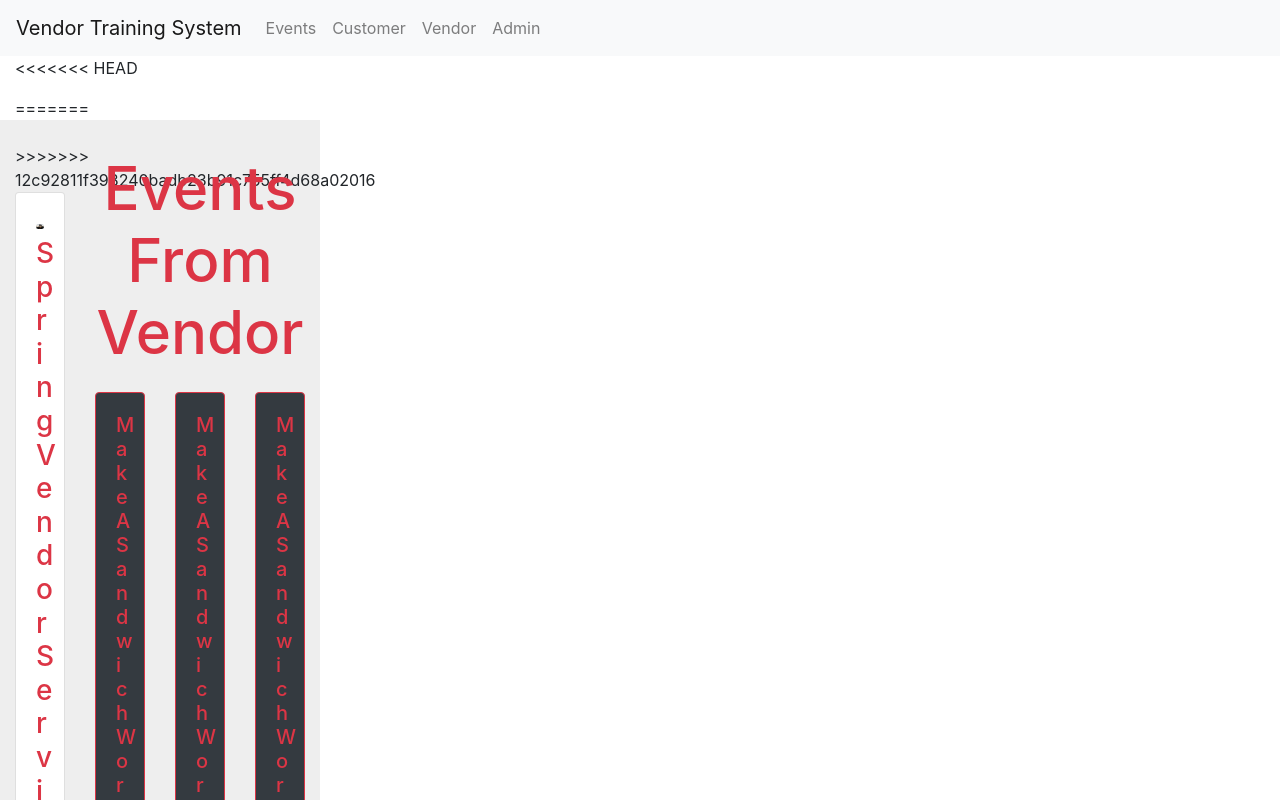
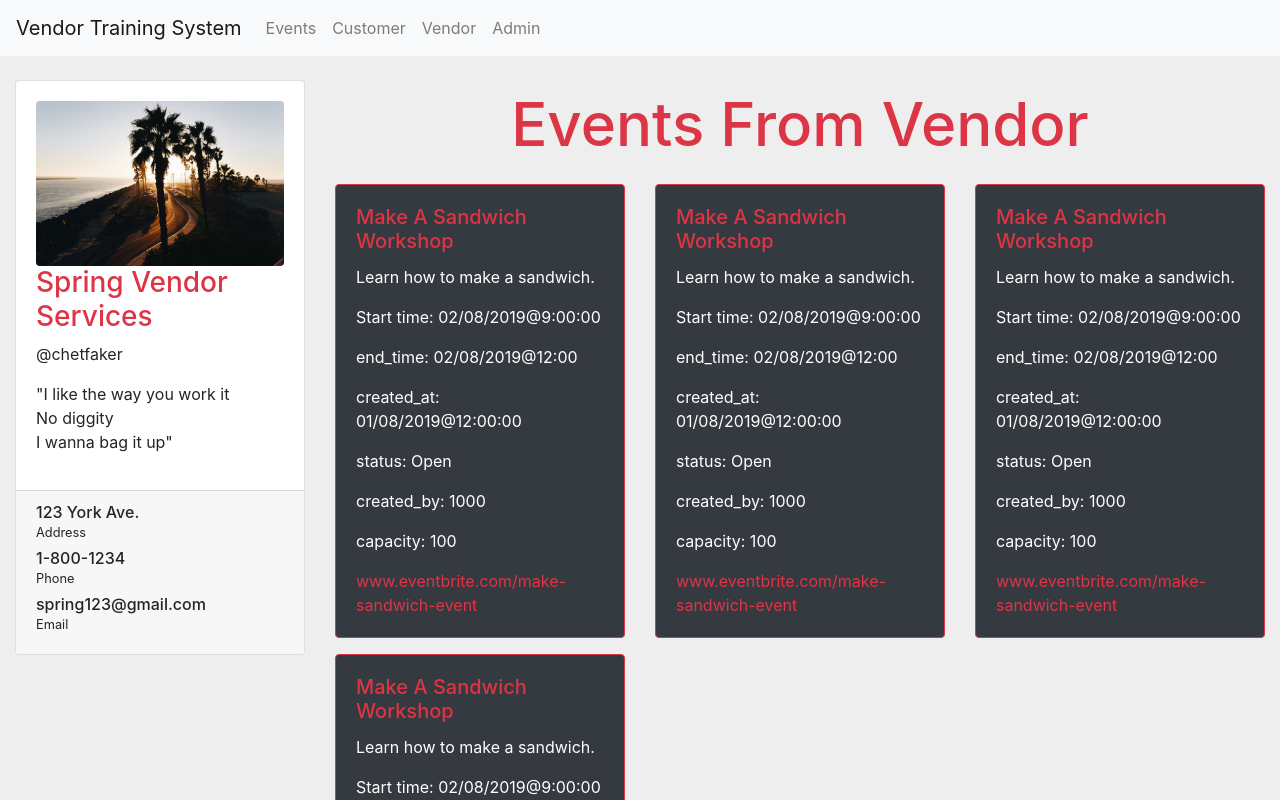
Before and after one commit to dave325/vendorTrainingSystem, an Angular app in the folder vendorTrainingSystem/: page /vendor in a window 1280 px wide. Shown: the top 800 px of the page. Built offline with nearby package versions, Linux system fonts and the light colour scheme.

Commit message:
minor changes

```diff
--- a/vendorTrainingSystem/src/app/components/admin/admin-profile/admin-profile.component.html
+++ b/vendorTrainingSystem/src/app/components/admin/admin-profile/admin-profile.component.html
@@ -319,7 +319,7 @@
     <div class="col-md-4">
       <div class="card border-danger ">
         <div class="card-header ">
-          <h4 class="card-title text-danger font-weight-bold ">Admin Information</h4>
+          <h3 class="card-title text-danger font-weight-bold ">Admin Information</h3>
           <p class="card-category">John's Head</p>
         </div>
         <div class="card-body font-weight-bold">
@@ -348,7 +348,7 @@
             </div>
             <div [attr.id]="'collapseEvent-' + i" class="collapse " aria-labelledby="headingOne" data-parent="#accordion">
               <div class="card-body bg-white text-dark" >
-                <h5 class="card-text">{{ event.name }}</h5>
+                <h5 class="card-text font-weight-bold">{{ event.name }}</h5>
                 <hr>
                 <p class="card-text">{{ event.end_time }}</p>
                 <p class="card-text">{{ event.created_at }}</p>
@@ -378,7 +378,7 @@
           </div>
           <div [attr.id]="'collapseVendor-' + i" class="collapse" aria-labelledby="headingTwo" data-parent="#accordion">
             <div class="card-body bg-white text-dark">
-                <h5 class="card-text">{{ vendor.name }}</h5>
+                <h5 class="card-text font-weight-bold">{{ vendor.name }}</h5>
                 <hr>
                 <p class="card-text ">{{ vendor.phone }} </p>
                 <p class="card-text ">{{ vendor.address }} </p>
--- a/vendorTrainingSystem/src/app/components/vendor/vendor-profile/vendor-profile.component.html
+++ b/vendorTrainingSystem/src/app/components/vendor/vendor-profile/vendor-profile.component.html
@@ -1,12 +1,7 @@
 <div class="container-fluid">
   <!-- <div id="topContainer"> -->
-<<<<<<< HEAD
-  <div id="topContainer" class="row">
-    <div class="col-md-3 my-3">
-=======
   <div class="row default-background">
     <div class="col-lg-3 col-md-5 my-4">
->>>>>>> 12c92811f398240badb23b91c755ff4d68a02016
       <div class="card card-user">
         <div class="card-body">
           <div class="author">
```
